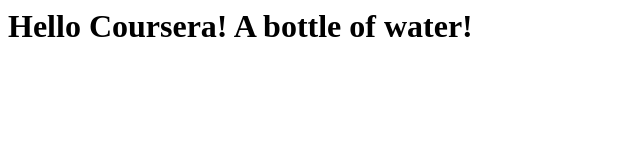
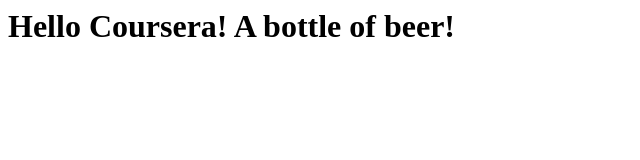
Before and after one commit to ElenaGorbatkova/test-rep, a plain HTML site: page site/index.html in a window 1280 px wide. Shown: the full height of the page, 0-640 px from the left. Drawn offline with Linux system fonts and the light colour scheme.

Commit message:
wine to beer.

```diff
--- a/site/index.html
+++ b/site/index.html
@@ -3,6 +3,6 @@
         <title>Hello Coursera!</title>
     </head>
     <body>
-        <h1>Hello Coursera! A bottle of water!</h1>
+        <h1>Hello Coursera! A bottle of beer!</h1>
     </body>
 </html>
```
